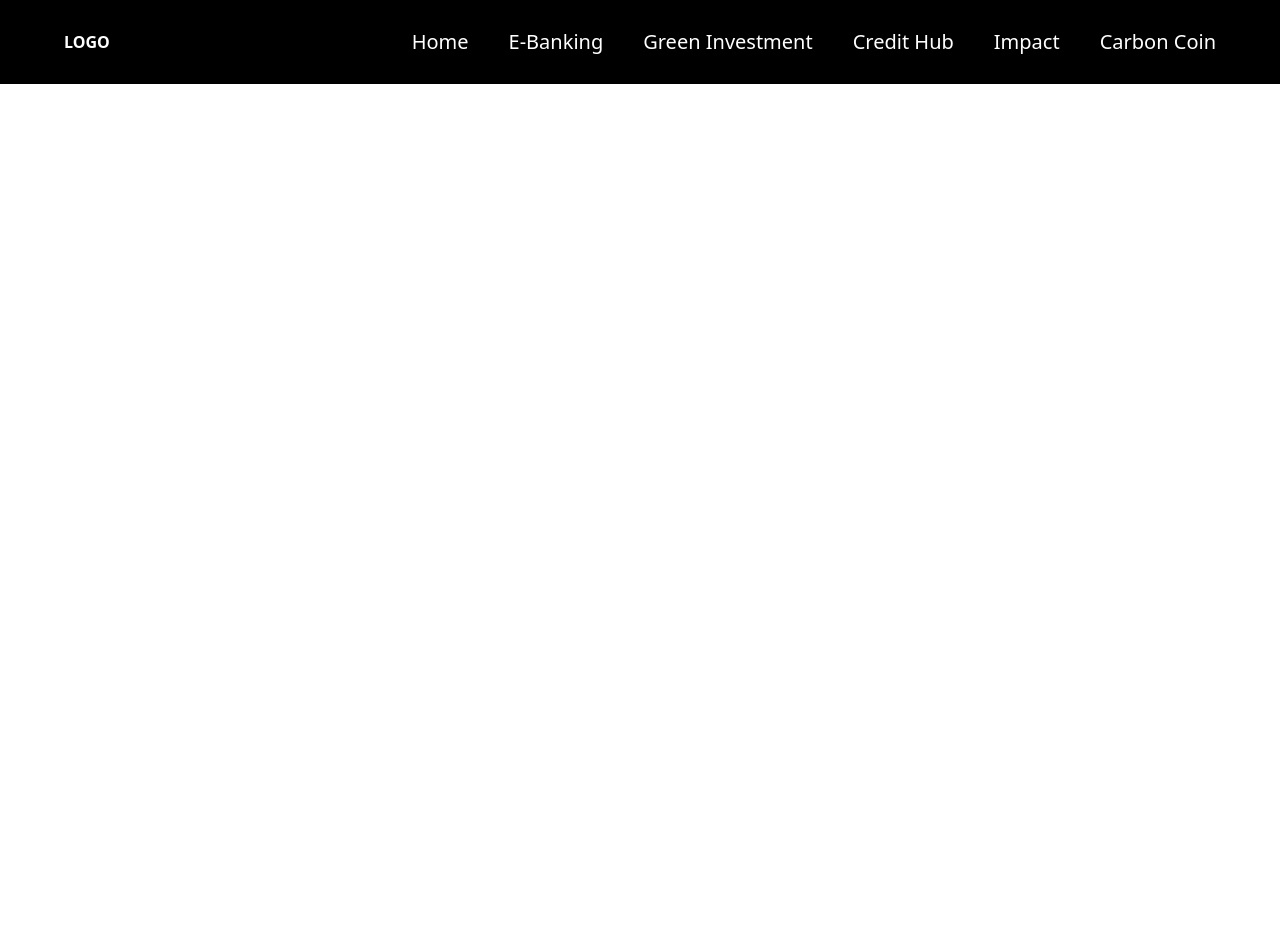
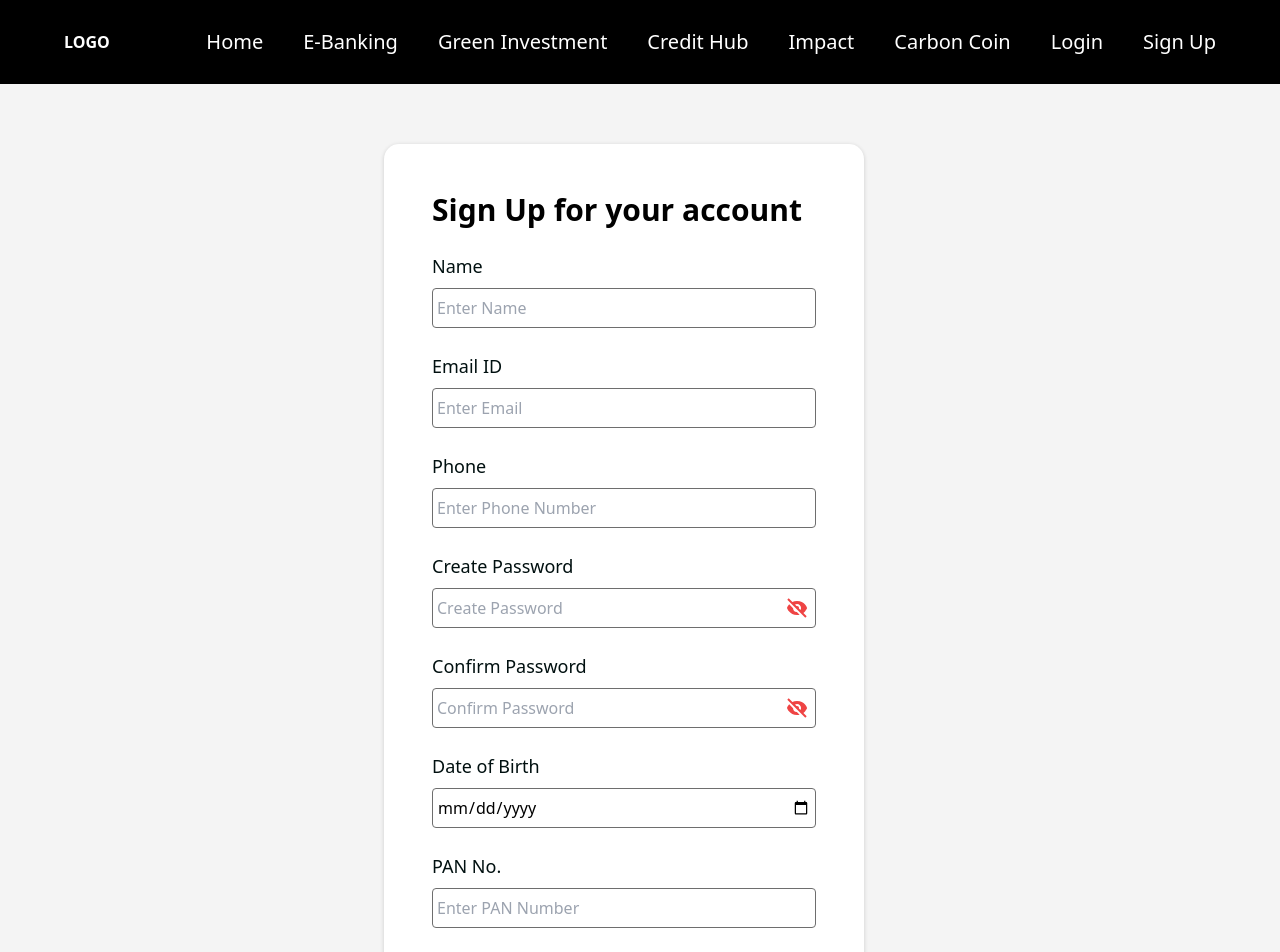
Before and after one commit to Mehakcodes/SustainableBanking, a React (Create React App) app: page /Signup in a window 1280 px wide. Shown: the top 952 px of the page. Before the commit the page ends 800 px from the top, so only its background shows below. Built offline with nearby package versions, Linux system fonts and the light colour scheme.

Commit message:
form edit

```diff
--- a/package.json
+++ b/package.json
@@ -8,6 +8,7 @@
     "@testing-library/user-event": "^13.5.0",
     "react": "^18.2.0",
     "react-dom": "^18.2.0",
+    "react-icons": "^5.1.0",
     "react-router-dom": "^6.22.3",
     "react-scripts": "5.0.1",
     "web-vitals": "^2.1.4"
--- a/src/App.js
+++ b/src/App.js
@@ -5,6 +5,8 @@ import GreenInvestmentPage from "./pages/GreenInvestmentPage";
 import CreditHubPage from "./pages/CreditHubPage";
 import ImpactPage from "./pages/ImpactPage";
 import CarbonCoinPage from "./pages/CarbonCoinPage";
+import Login from "./pages/Login";
+import Signup from "./pages/Signup";
 
 function App() {
   return (
@@ -48,6 +50,16 @@ function App() {
                   Carbon Coin
                 </Link>
               </li>
+              <li>
+                <Link to="/Login" className="hover:text-green-600">
+                  Login
+                </Link>
+              </li>
+              <li>
+                <Link to="/Signup" className="hover:text-green-600">
+                  Sign Up
+                </Link>
+              </li>
             </ul>
           </div>
         </nav>
@@ -61,6 +73,8 @@ function App() {
           <Route path="/CreditHub" element={<CreditHubPage />} />
           <Route path="/Impact" element={<ImpactPage />} />
           <Route path="/CarbonCoin" element={<CarbonCoinPage />} />
+          <Route path="/Login" element={<Login />} />
+          <Route path="/Signup" element={<Signup />} />
         </Routes>
       </div>
     </div>
--- a/src/index.css
+++ b/src/index.css
@@ -18,5 +18,69 @@
     padding-top: 2rem;
     padding-left: 2rem;
     padding-right: 2rem;
+}
+.main{
+    display: flex;
+    flex-direction: column;
+    flex-wrap: wrap;
+    margin-top: 3rem;
+    margin-bottom: 3rem;
+    margin-left:20rem;
+    margin-right: 20rem;
+    justify-content: center;
+    border-radius: 15px;
+    box-shadow: rgba(0, 0, 0, 0.16) 0px 1px 4px;
+    padding: 3rem;
+}
+.main label{
+    font-weight: 450;
+    color: rgb(1, 16, 16);
+}
+.btnn{
+    left: 92%;
+}
+.main input, textarea,select{
+    height: 2.5rem;
+    border: 1.3px solid #6e6e6e;
+    padding: 4px;
+    font-size: medium;
+    border-radius: 4px;
+}
+.whole-form-page{
+    background-color: #f4f4f4;
+
 
 }
+.main fieldset{
+    border: 0;
+}
+legend{
+    font-weight: 600;
+}
+.checkbox{
+    display: flex;
+    gap: 1rem;
+
+}
+p{
+    color: rgb(141, 135, 135);
+}
+button{
+    width: 6rem;
+    height: 2rem;
+    color: white;
+    font-weight: 600;
+    background-color: #97144d;
+    border: none;
+}
+.form-login{
+    width: 30rem;
+}
+.signin{
+    width: 100%;
+    height: 2.5rem;
+    border-radius: 0.3rem;
+}
+.firsttime{
+    text-align: center;
+}
--- /dev/null
+++ b/src/pages/Login.jsx
@@ -0,0 +1,76 @@
+import React from "react";
+import { useState } from "react";
+import { Link } from "react-router-dom";
+import { BiSolidHide } from "react-icons/bi";
+
+
+const Login = () => {
+  const [formDetails, setformDetails] = useState({
+    email: "",
+    password: "",
+  });
+
+  function changeHandler(event) {
+    const { name, value } = event.target;
+    setformDetails((prev) => ({
+      ...prev,
+      [name]: value,
+    }));
+  }
+
+  function btnHandler(event) {
+    event.preventDefault();
+    console.log(formDetails);
+  }
+
+  return (
+    <div className="whole-form-page">
+      <div className="pt-24 px-16 pb-14">
+        <form onSubmit={btnHandler} className="main bg-white form-login">
+          <div className="font-bold text-3xl pb-6">Login to your account</div>
+          <label htmlFor="email" className="pb-2 text-lg">E-mail ID / Customer ID</label>
+
+          <input
+            name="email"
+            id="email"
+            type="email"
+            placeholder="Enter ID"
+            value={formDetails.email}
+            onChange={changeHandler}
+
+          />
+                    <span>
+            <a href="/forgot-password" className="text-sm text-red-500">Forgot Login ID?</a>
+          </span>
+          <br />
+
+          <label htmlFor="password" className="pb-2 text-lg">Password</label>
+
+         <input
+            name="password"
+            id="password"
+            type="password"
+            placeholder="Enter Password"
+            value={formDetails.password}
+            onChange={changeHandler}
+            className=""
+          />
+          <BiSolidHide className="text-red-500 size-6 relative bottom-8 btnn"/>
+
+          <span>
+            <a href="/forgot-password" className="text-sm text-red-500">Forgot Password?</a>
+          </span>
+          <br />
+
+          <button className="signin">Sign In</button>
+          <span className="firsttime pt-1">
+          <Link to="/Signup" className="">First time user? REGISTER HERE</Link>
+          </span>
+
+        </form>
+      </div>
+    </div>
+  );
+};
+
+export default Login;
--- /dev/null
+++ b/src/pages/Signup.jsx
@@ -0,0 +1,177 @@
+import React, { useState } from "react";
+import { Link } from "react-router-dom";
+import { BiSolidHide } from "react-icons/bi";
+
+const Signup = () => {
+  const [formDetails, setFormDetails] = useState({
+    email: "",
+    phone: "",
+    createPassword: "",
+    confirmPassword: "",
+    name: "",
+    dob: "",
+    panNo: "",
+    adhaarCardNo: "",
+    currentAddress: "",
+    permanentAddress: "",
+    nationality: "",
+    accountType: "",
+  });
+
+  function changeHandler(event) {
+    const { name, value } = event.target;
+    setFormDetails((prev) => ({
+      ...prev,
+      [name]: value,
+    }));
+  }
+
+  function btnHandler(event) {
+    event.preventDefault();
+    console.log(formDetails);
+    // Add code for signing up the user
+  }
+
+  return (
+    <div className="whole-form-page">
+      <div className="pt-24 px-16 pb-14">
+        <form onSubmit={btnHandler} className="main bg-white form-login">
+          <div className="font-bold text-3xl pb-6">Sign Up for your account</div>
+          <label htmlFor="name" className="pb-2 text-lg">Name</label>
+          <input
+            name="name"
+            id="name"
+            type="text"
+            placeholder="Enter Name"
+            value={formDetails.name}
+            onChange={changeHandler}
+            className=""
+          />
+          <br></br>
+
+          <label htmlFor="email" className="pb-2 text-lg">Email ID</label>
+          <input
+            name="email"
+            id="email"
+            type="email"
+            placeholder="Enter Email"
+            value={formDetails.email}
+            onChange={changeHandler}
+          />
+<br/>
+          <label htmlFor="phone" className="pb-2 text-lg">Phone</label>
+          <input
+            name="phone"
+            id="phone"
+            type="tel"
+            placeholder="Enter Phone Number"
+            value={formDetails.phone}
+            onChange={changeHandler}
+          />
+          <br/>
+
+          <label htmlFor="createPassword" className="pb-2 text-lg">Create Password</label>
+          <input
+            name="createPassword"
+            id="createPassword"
+            type="password"
+            placeholder="Create Password"
+            value={formDetails.createPassword}
+            onChange={changeHandler}
+          />
+          <BiSolidHide className="text-red-500 size-6 relative bottom-8 btnn"/>
+          <label htmlFor="confirmPassword" className="pb-2 text-lg">Confirm Password</label>
+          <input
+            name="confirmPassword"
+            id="confirmPassword"
+            type="password"
+            placeholder="Confirm Password"
+            value={formDetails.confirmPassword}
+            onChange={changeHandler}
+          />
+          <BiSolidHide className="text-red-500 size-6 relative bottom-8 btnn"/>
+
+          <label htmlFor="dob" className="pb-2 text-lg">Date of Birth</label>
+          <input
+            name="dob"
+            id="dob"
+            type="date"
+            placeholder="Enter Date of Birth"
+            value={formDetails.dob}
+            onChange={changeHandler}
+          />
+          <br/>
+          <label htmlFor="panNo" className="pb-2 text-lg">PAN No.</label>
+          <input
+            name="panNo"
+            id="panNo"
+            type="text"
+            placeholder="Enter PAN Number"
+            value={formDetails.panNo}
+            onChange={changeHandler}
+          />
+          <br/>
+          <label htmlFor="adhaarCardNo" className="pb-2 text-lg">Aadhaar Card No.</label>
+          <input
+            name="adhaarCardNo"
+            id="adhaarCardNo"
+            type="text"
+            placeholder="Enter Aadhaar Card Number"
+            value={formDetails.adhaarCardNo}
+            onChange={changeHandler}
+          />
+          <br/>
+          <label htmlFor="currentAddress" className="pb-2 text-lg">Current Address</label>
+          <textarea
+            name="currentAddress"
+            id="currentAddress"
+            placeholder="Enter Current Address"
+            value={formDetails.currentAddress}
+            onChange={changeHandler}
+          ></textarea>
+          <br/>
+          <label htmlFor="permanentAddress" className="pb-2 text-lg">Permanent Address</label>
+          <textarea
+            name="permanentAddress"
+            id="permanentAddress"
+            placeholder="Enter Permanent Address"
+            value={formDetails.permanentAddress}
+            onChange={changeHandler}
+          ></textarea>
+          <br/>
+          <label htmlFor="nationality" className="pb-2 text-lg">Nationality</label>
+          <input
+            name="nationality"
+            id="nationality"
+            type="text"
+            placeholder="Enter Nationality"
+            value={formDetails.nationality}
+            onChange={changeHandler}
+          />
+          <br/>
+          <label htmlFor="accountType" className="pb-2 text-lg">Account Type</label>
+          <select
+            name="accountType"
+            id="accountType"
+            value={formDetails.accountType}
+            onChange={changeHandler}
+          >
+            <option value="">Select Account Type</option>
+            <option value="savings">Savings Account</option>
+            <option value="current">Current Account</option>
+          </select>
+          <br></br>
+
+
+          <button className="signin pt-3">Sign Up</button>
+          <span className="firsttime pt-1">
+            <Link to="/Login" className="">Already have an account? Log in</Link>
+          </span>
+
+        </form>
+      </div>
+    </div>
+  );
+};
+
+export default Signup;
```
Also changed, not shown: 1 other file (tests, documents, lock files or other folders).
